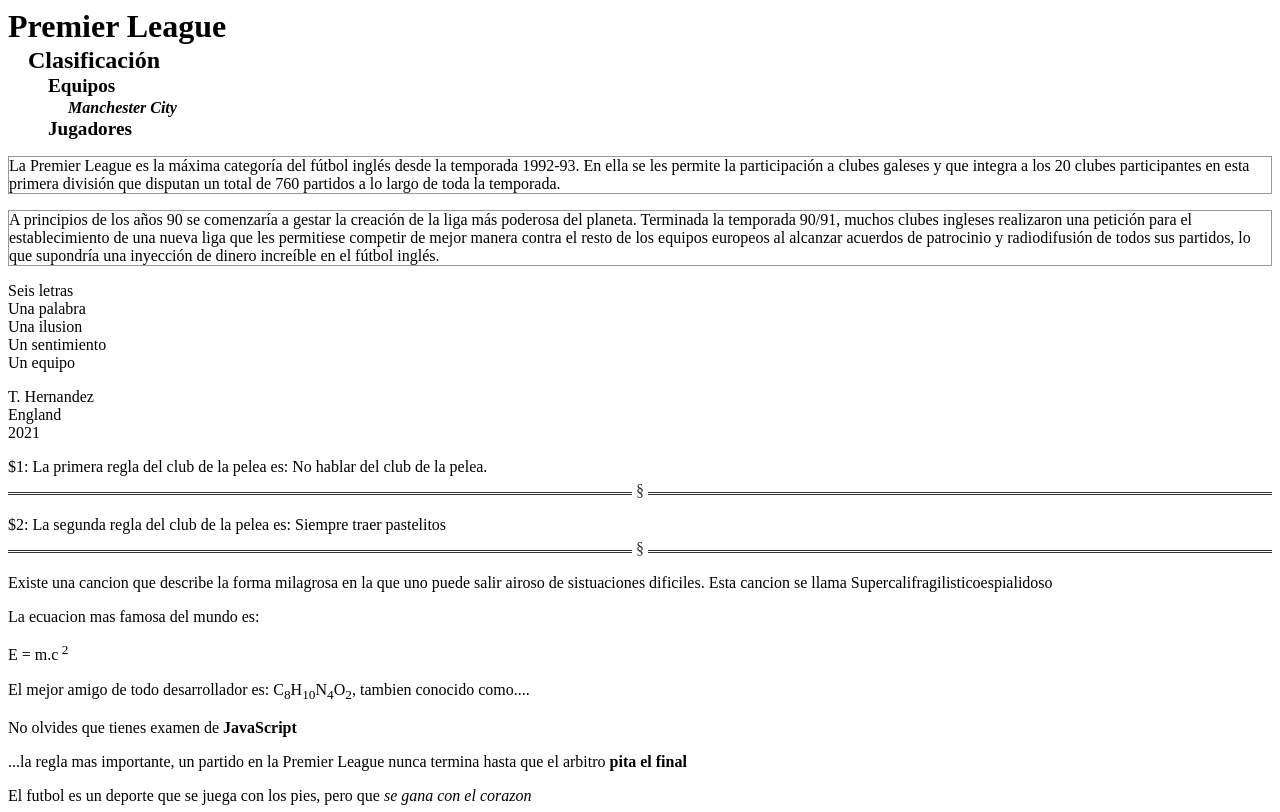
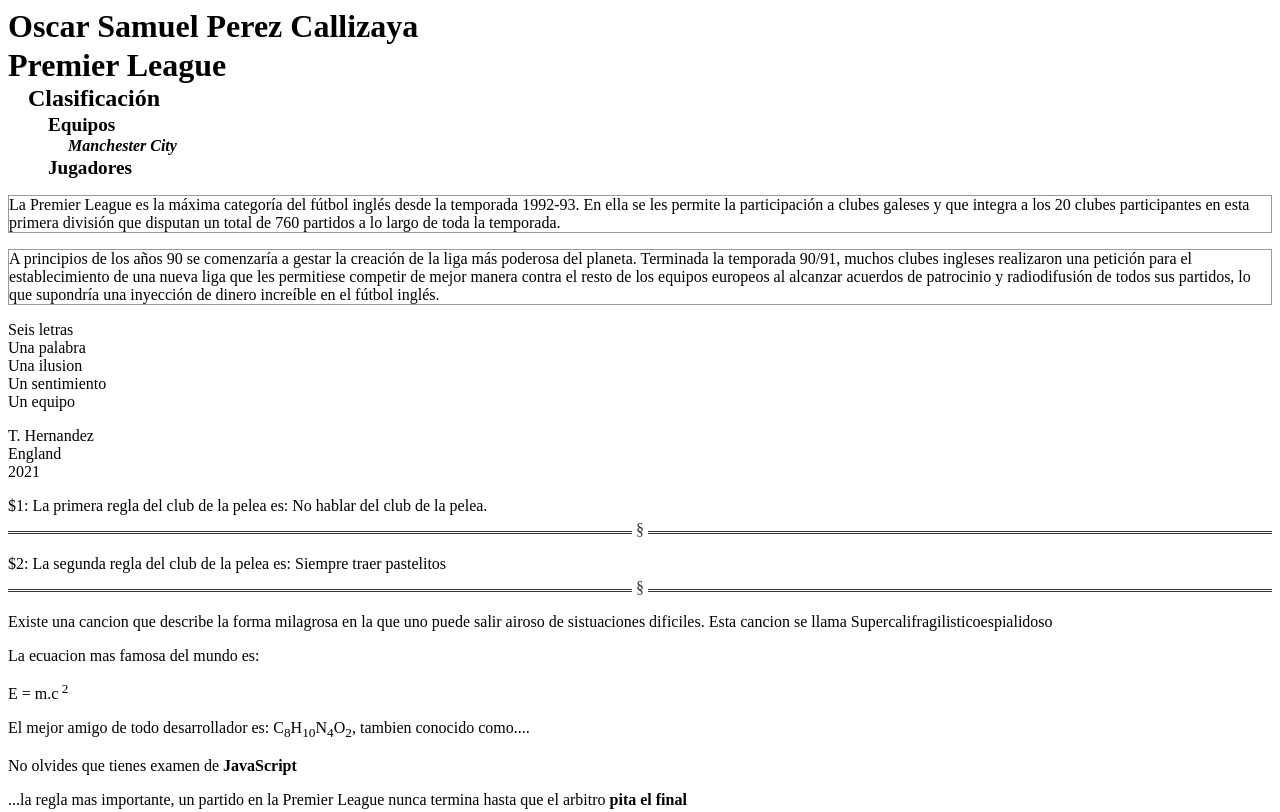
Before and after one commit to oscar-perezRevons/MANEJO-DE-TEXTO, a plain HTML site: page index.html in a window 1280 px wide. Shown: the top 812 px of the page. Drawn offline with Linux system fonts and the light colour scheme.

Commit message:
Cambio nuevo

```diff
--- a/index.html
+++ b/index.html
@@ -10,6 +10,7 @@
 
 <body>
     <div class="encabezados">
+        <h1>Oscar Samuel Perez Callizaya</h1>
         <h1>Premier League</h1>
         <h2>Clasificación</h2>
         <h3>Equipos</h3>
```
